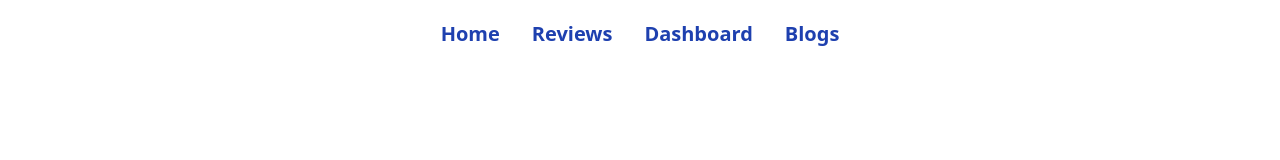
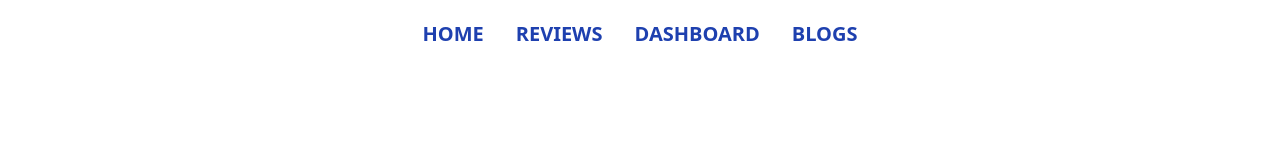
Before and after one commit to AryanPiash/laptop-review-analysis, a React (Create React App) app: page /home in a window 1280 px wide. Shown: the top 160 px of the page. Built offline with nearby package versions, Linux system fonts and the light colour scheme.

Commit message:
resize review and add btn for see more reviews

```diff
--- a/src/components/Header/Header.js
+++ b/src/components/Header/Header.js
@@ -6,19 +6,19 @@ const Header = () => {
         <nav className='grid md:grid-cols-1'>
             <ul className='flex justify-center my-5'>
                 <li className='text-xl mr-8 text-blue-800 font-semibold'>
-                    <Link to={'/home'}>Home</Link>
+                    <Link to={'/home'}>HOME</Link>
                 </li>
 
                 <li className='text-xl mr-8 text-blue-800 font-semibold'>
-                    <Link to={'/reviews'}>Reviews</Link>
+                    <Link to={'/reviews'}>REVIEWS</Link>
                  </li>
 
                 <li className='text-xl mr-8 text-blue-800 font-semibold'>
-                    <Link to={'/dashboard'}>Dashboard</Link>
+                    <Link to={'/dashboard'}>DASHBOARD</Link>
                  </li>
 
                 <li className='text-xl text-blue-800 font-semibold'>
-                    <Link to={'/blogs'}>Blogs</Link>
+                    <Link to={'/blogs'}>BLOGS</Link>
                  </li>
             </ul>
         </nav>
--- a/src/components/Home/Home.js
+++ b/src/components/Home/Home.js
@@ -29,9 +29,8 @@ const Home = () => {
                        ></Review>)
                    }
                 </div>
-                   {/* <button className='bg-blue-300 py-4 px-16 mb-10 text-xl text-blue-900 font-semibold rounded-lg shadow-xl'>
-                       <Link to='/reviews'>See More</Link>
-                    </button> */}
+
+                       <Link to='/reviews'><button className='bg-blue-300 py-4 px-16 mb-10 text-xl text-blue-900 font-semibold rounded-lg shadow-xl'>See More</button></Link>
             </div>
         </div>
     );
--- a/src/components/Reviews/Reviews.js
+++ b/src/components/Reviews/Reviews.js
@@ -6,6 +6,8 @@ const Reviews = () => {
     const [users] = useReview()
 
     return (
+        <div>
+            <h1 className='text-6xl text-blue-900 font-bold my-10'>Our Customers Feedback!</h1>
         <div className='grid lg:grid-cols-3 md:grid-cols-1 p-4'>
             {
                 users.map(user => <Review
@@ -14,6 +16,7 @@ const Reviews = () => {
                 ></Review>)
             }
         </div>
+        </div>
     );
 };
 
```
